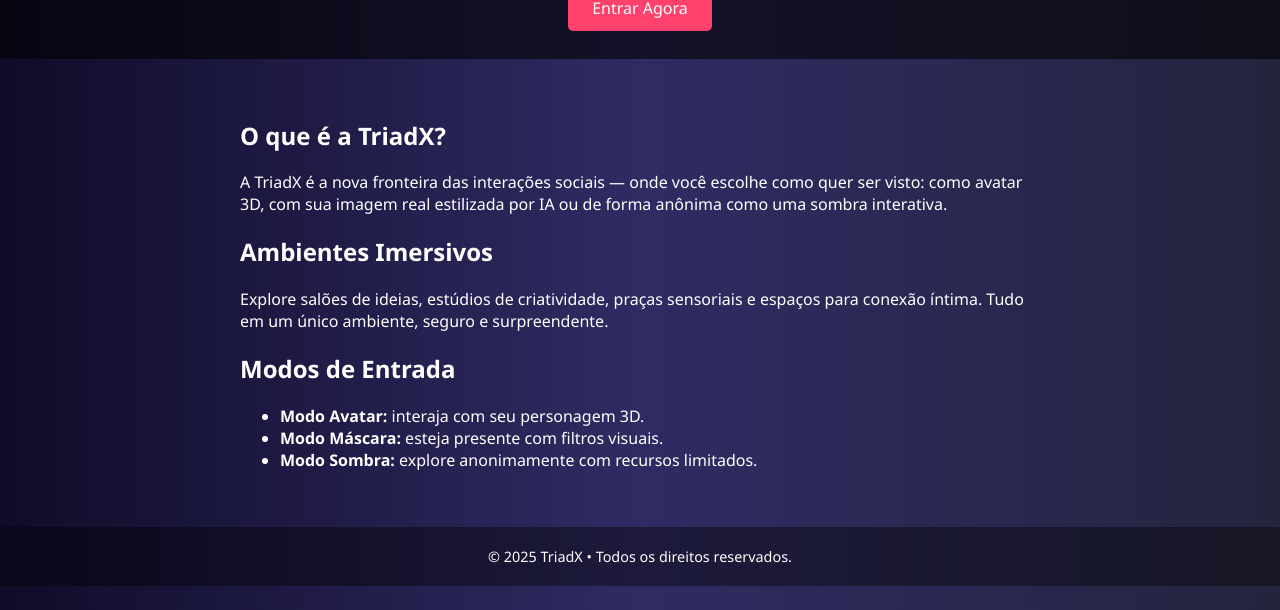
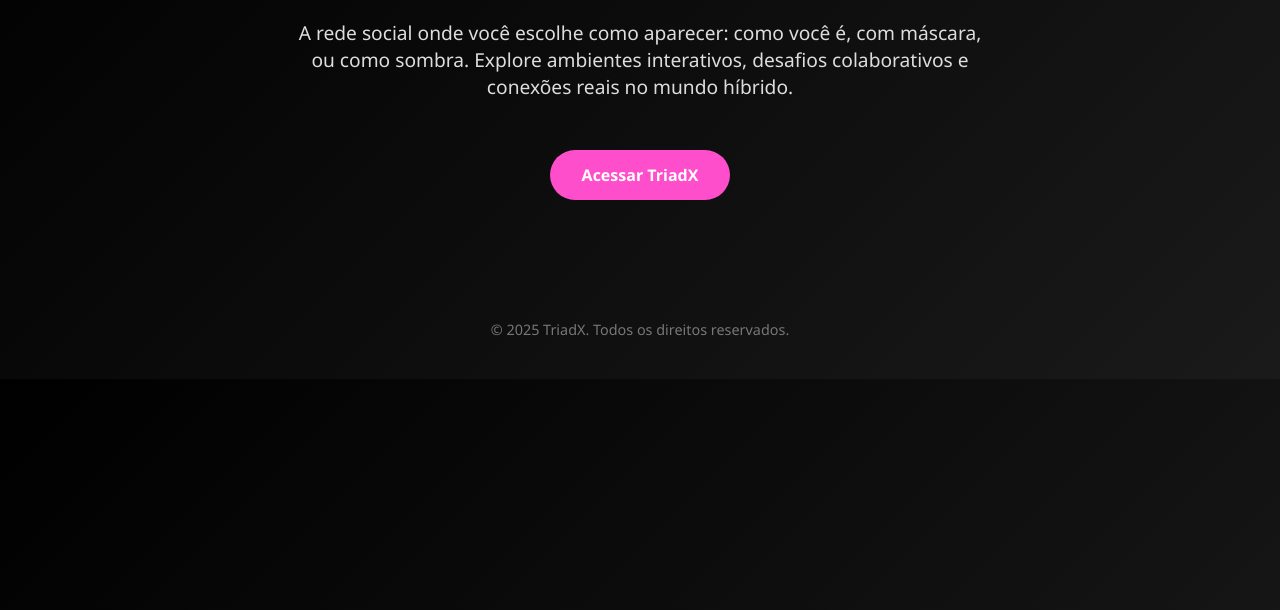
Before and after one commit to TriadX-Deni/triadx-landing, a plain HTML site: page index.html in a window 1280 px wide. Shown: the part 190-800 px from the top of the page. Drawn offline with Linux system fonts and the light colour scheme.

Commit message:
Add files via upload

```diff
--- a/index.html
+++ b/index.html
@@ -2,73 +2,60 @@
 <!DOCTYPE html>
 <html lang="pt-BR">
 <head>
-    <meta charset="UTF-8">
-    <meta name="viewport" content="width=device-width, initial-scale=1.0">
-    <title>TriadX - Viva sua Realidade Híbrida</title>
+  <meta charset="UTF-8" />
+  <meta name="viewport" content="width=device-width, initial-scale=1.0"/>
+  <title>TriadX - Liberdade, Conexão e Identidade</title>
   <style>
     body {
-            font-family: 'Segoe UI', sans-serif;
-            background: linear-gradient(to right, #0f0c29, #302b63, #24243e);
+      margin: 0;
+      font-family: 'Segoe UI', Tahoma, Geneva, Verdana, sans-serif;
+      background: linear-gradient(135deg, #000000, #1a1a1a);
       color: white;
-            margin: 0;
-            padding: 0;
+      text-align: center;
+      padding: 40px 20px;
     }
     header {
-            padding: 40px;
-            text-align: center;
-            background-color: rgba(0,0,0,0.6);
+      padding: 40px 0;
     }
-        header h1 {
-            font-size: 2.5em;
+    h1 {
+      font-size: 3em;
+      color: #ff4ecb;
     }
-        section {
-            padding: 40px;
-            max-width: 800px;
-            margin: auto;
+    p {
+      font-size: 1.2em;
+      color: #dddddd;
+      max-width: 700px;
+      margin: 20px auto;
+    }
+    a.button {
+      display: inline-block;
+      margin-top: 30px;
+      padding: 14px 32px;
+      background: #ff4ecb;
+      color: #fff;
+      font-weight: bold;
+      border-radius: 30px;
+      text-decoration: none;
+      transition: background 0.3s ease;
+    }
+    a.button:hover {
+      background: #e83cb4;
     }
     footer {
-            text-align: center;
-            padding: 20px;
-            background-color: rgba(0,0,0,0.4);
+      margin-top: 80px;
       font-size: 0.9em;
-        }
-        .btn {
-            background-color: #ff416c;
-            border: none;
-            padding: 12px 24px;
-            color: white;
-            font-size: 1em;
-            cursor: pointer;
-            border-radius: 5px;
-            text-decoration: none;
-        }
-        .btn:hover {
-            background-color: #ff4b2b;
+      color: #777;
     }
   </style>
 </head>
 <body>
   <header>
     <h1>TriadX</h1>
-        <p>Conecte-se. Descubra. Viva sua identidade híbrida.</p>
-        <a class="btn" href="#">Entrar Agora</a>
+    <p>A rede social onde você escolhe como aparecer: como você é, com máscara, ou como sombra. Explore ambientes interativos, desafios colaborativos e conexões reais no mundo híbrido.</p>
+    <a href="#" class="button">Acessar TriadX</a>
   </header>
-    <section>
-        <h2>O que é a TriadX?</h2>
-        <p>A TriadX é a nova fronteira das interações sociais — onde você escolhe como quer ser visto: como avatar 3D, com sua imagem real estilizada por IA ou de forma anônima como uma sombra interativa.</p>
-
-        <h2>Ambientes Imersivos</h2>
-        <p>Explore salões de ideias, estúdios de criatividade, praças sensoriais e espaços para conexão íntima. Tudo em um único ambiente, seguro e surpreendente.</p>
-
-        <h2>Modos de Entrada</h2>
-        <ul>
-            <li><strong>Modo Avatar:</strong> interaja com seu personagem 3D.</li>
-            <li><strong>Modo Máscara:</strong> esteja presente com filtros visuais.</li>
-            <li><strong>Modo Sombra:</strong> explore anonimamente com recursos limitados.</li>
-        </ul>
-    </section>
   <footer>
-        © 2025 TriadX • Todos os direitos reservados.
+    &copy; 2025 TriadX. Todos os direitos reservados.
   </footer>
 </body>
 </html>
```
Lines whose indentation alone changed are shown as unchanged.
